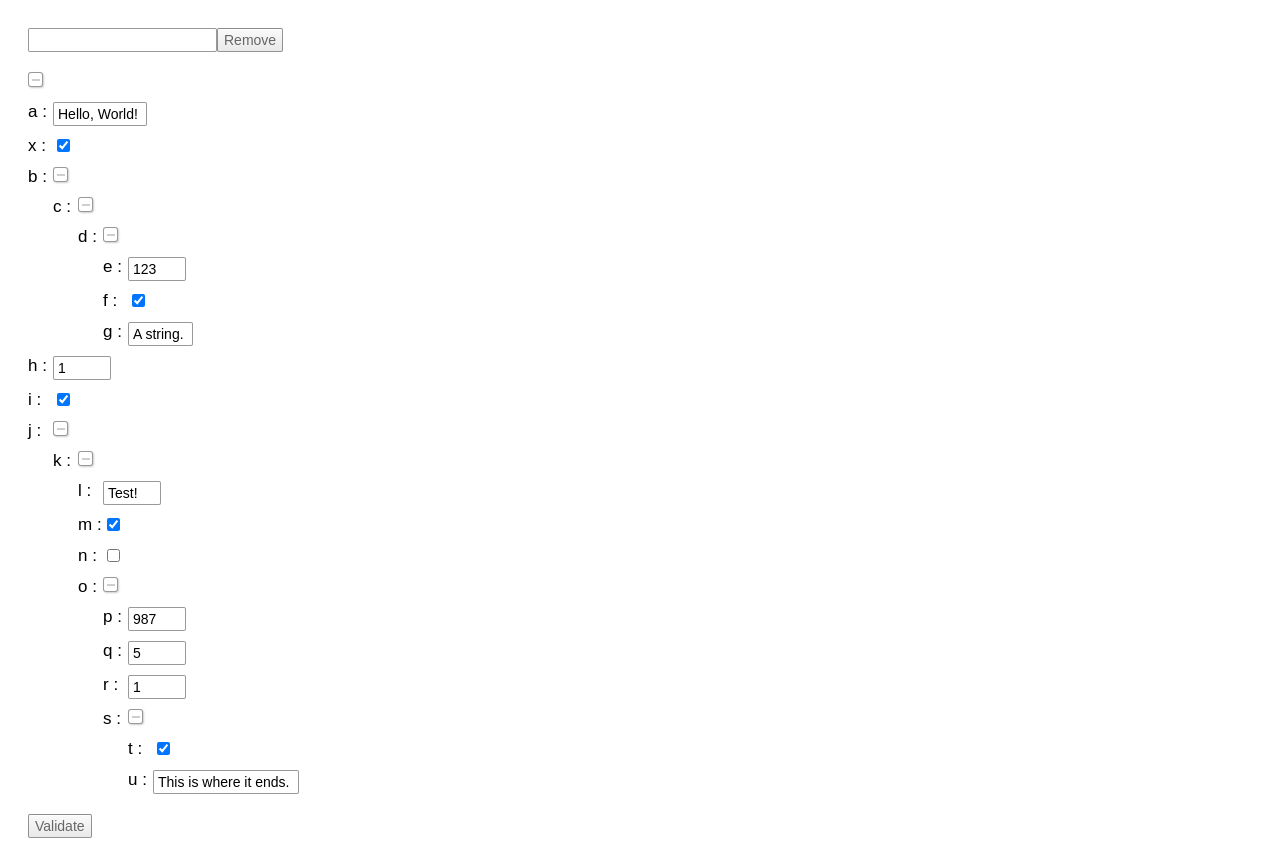
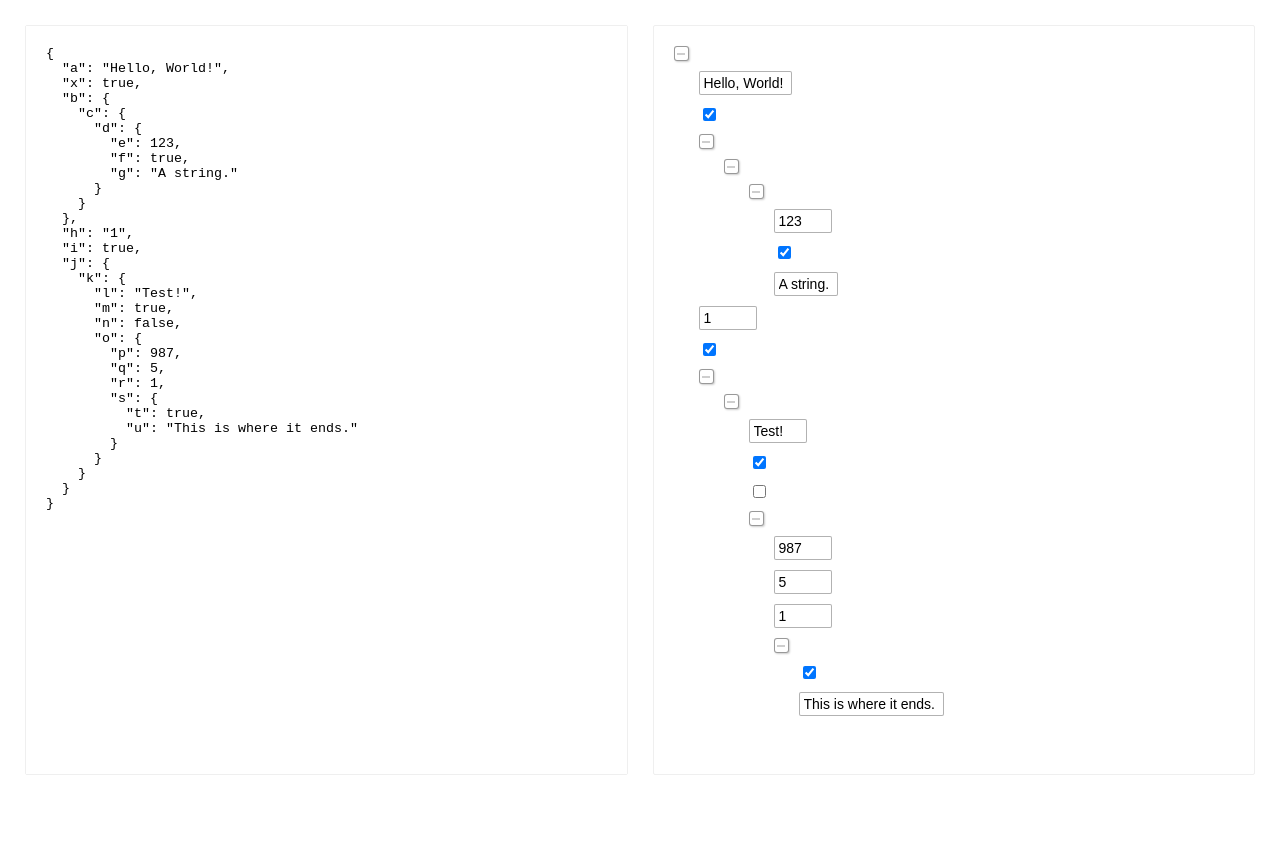
Before and after one commit to SergeyKrohin/json-viewer, an Angular app: page / in a window 1280 px wide. After the commit the page ends 800 px from the top, so only its background shows below. Built offline with nearby package versions, Linux system fonts and the light colour scheme.

Commit message:
setting the layout for the json-viewer

```diff
--- a/src/app/components/json-viewer/json-viewer.component.html
+++ b/src/app/components/json-viewer/json-viewer.component.html
@@ -1,12 +1,12 @@
-<div class="dashboard">
-	<section class="header">
-		<input [(ngModel)]="sourceObj" />
-		<button>Remove</button>
+<div class="dashboard" style="font-size:0">
+	<section class="section text-view">
+		<textarea>{{sourceObj | json}}</textarea>
+		<!--<button>Remove</button>-->
 	</section>
-	<section class="tree">
+	<section class="section tree-view">
 		<tree></tree>
 	</section>
-	<section class="footer">
+	<!--<section class="footer">
 		<button (click)="validate()">Validate</button>
-	</section>
+	</section>-->
 </div>
--- a/src/app/components/json-viewer/json-viewer.component.scss
+++ b/src/app/components/json-viewer/json-viewer.component.scss
@@ -1,8 +1,28 @@
+$outer_spacing: 25px;
+$inner_spacing: 20px;
+
 .dashboard {
-	height: 100%;
-	padding: 20px;
-	background-size: cover;
-	section {
-		margin-bottom: 20px;
+	height: calc(100% - #{$outer_spacing});
+	padding: $outer_spacing;
+	.section {
+		width: calc(50% - #{$outer_spacing/2});
+		display: inline-block;
+		height: inherit;
+		vertical-align: top;
+		border: 1px solid #efefef;
+		border-radius: 2px;
+		box-sizing: border-box;
+		textarea {
+			height: 100%;
+			border: 0;
+			width: 100%;
+			outline: none;
+			padding: $inner_spacing;
+			box-sizing: border-box;
+			resize: none;
+		}
+		&.text-view {
+			margin-right: $outer_spacing;
+		}
 	}
 }
--- a/src/app/components/json-viewer/json-viewer.component.ts
+++ b/src/app/components/json-viewer/json-viewer.component.ts
@@ -7,7 +7,37 @@ import { Component } from '@angular/core';
 })
 
 export class JsonViewerComponent{
-	public sourceObj = '';
+	public sourceObj = {
+		"a": "Hello, World!",
+		"x": true,
+		"b": {
+			"c": {
+				"d": {
+					"e": 123,
+					"f": true,
+					"g": "A string."
+				}
+			}
+		},
+		"h": "1",
+		"i": true,
+		"j": {
+			"k": {
+				"l": "Test!",
+				"m": true,
+				"n": false,
+				"o": {
+					"p": 987,
+					"q": 5,
+					"r": 1,
+					"s": {
+						"t": true,
+						"u": "This is where it ends."
+					}
+				}
+			}
+		}
+	};
 
 	public validate() {
 		console.log('validating..', this.sourceObj);
--- a/src/app/components/tree/tree.component.scss
+++ b/src/app/components/tree/tree.component.scss
@@ -0,0 +1,3 @@
+.tree {
+	padding: 20px;
+}
--- a/src/styles.css
+++ b/src/styles.css
@@ -3,6 +3,8 @@ html, body
     height: 100%;
 	font-family: arial;
 	font-size: 17px;
+	overflow: hidden;
+	margin: 0;
 }
 input {
     line-height: 20px;
@@ -21,7 +23,7 @@ button {
     font-size: 14px;
 }
 input, button {
-	border: 1px solid rgba(0, 0 ,0, .4);
+	border: 1px solid rgba(0, 0 ,0, .3);
 	outline: none;
 }
 button:hover {
```
